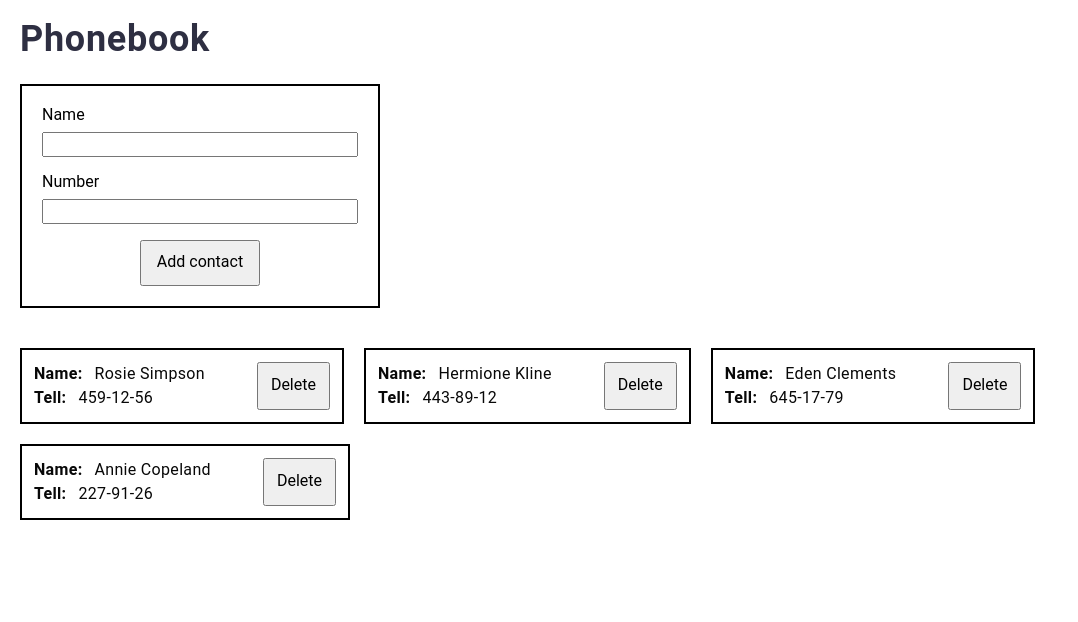
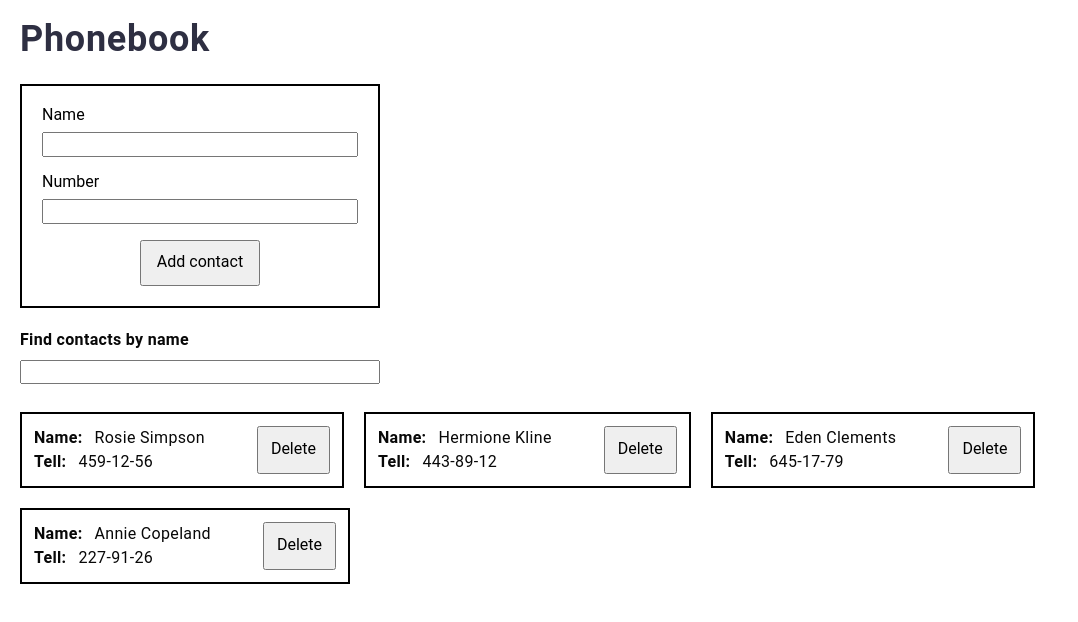
Before and after one commit to OlhaMasl/goit-react-hw-03, a React (Vite) app: page / in a window 1280 px wide. Shown: the top 622 px of the page, without its empty margins (0-1078 px from the left). Built offline with nearby package versions, Linux system fonts and the light colour scheme.

Commit message:
add SearchBox

```diff
--- a/src/components/App.jsx
+++ b/src/components/App.jsx
@@ -3,11 +3,13 @@ import "../index.css"
 import initialContacts from "../contacts.json"
 import ContactList from "./ContactList/ContactList"
 import ContactForm from "./ContactForm/ContactForm";
+import SearchBox from "./SearchBox/SearchBox";
 
 
 const App = () => {
 
   const [contacts, setContacts] = useState(initialContacts);
+  const [filter, setFilter] = useState("");
 
  const addContact = (newContact) => {
     setContacts((prevContacts) => {
@@ -19,14 +21,15 @@ const App = () => {
    setContacts((prevContacts) => {
      return prevContacts.filter((contact) => contact.id !== contactId);
     });
-   };
+  };
+  const filteredContacts = contacts.filter((contact) => contact.name.toLowerCase().includes(filter.toLowerCase()));
 
     return (
     <div className="container">
   <h1 className="title">Phonebook</h1>
   <ContactForm onAdd={addContact} />
-  {/* <SearchBox /> */}
-        <ContactList contacts={contacts} onDelete={deleteContact} />
+        <SearchBox value={filter} onFilter={setFilter} />
+        <ContactList contacts={filteredContacts} onDelete={deleteContact} />
     </div>
   );
 };
--- a/src/components/ContactForm/ContactForm.jsx
+++ b/src/components/ContactForm/ContactForm.jsx
@@ -4,14 +4,18 @@ import { nanoid } from "nanoid"
 
 const ContactForm = ({ onAdd }) => {
     const initialValues = {
-        id: nanoid(),
         name: "",
         number: "",
     }
 
     const handleSubmit = data => {
         console.log(data);
-        return onAdd(data);
+        return onAdd({
+            id: nanoid(),
+            name: data.name,
+            number: data.number,
+            }
+        );
     }
 
     return (
--- a/src/components/ContactForm/ContactForm.module.css
+++ b/src/components/ContactForm/ContactForm.module.css
@@ -1,7 +1,7 @@
 .form {
     padding: 20px;
     border: 2px solid black;
-    margin-bottom: 40px;
+    margin-bottom: 20px;
     display: flex;
     flex-direction: column;
     gap: 16px;
--- a/src/components/SearchBox/SearchBox.jsx
+++ b/src/components/SearchBox/SearchBox.jsx
@@ -0,0 +1,12 @@
+import s from "./SearchBox.module.css"
+
+const SearchBox = ({value, onFilter}) => {
+    return (
+        <div className={s.searchWrapper }>
+            <p className={s.searchTitle }>Find contacts by name</p>
+            <input type="text" value={value} onChange={(e) => onFilter(e.target.value)} className={s.searchInput } />
+        </div>
+    );
+};
+
+export default SearchBox;
--- a/src/components/SearchBox/SearchBox.module.css
+++ b/src/components/SearchBox/SearchBox.module.css
@@ -0,0 +1,18 @@
+.searchWrapper {
+  margin-bottom: 28px;
+}
+
+.searchTitle {
+    color: #080808;
+    font-size: 16px;
+    font-weight: 400;
+    line-height: 1.5;
+    letter-spacing: 0.02em;
+    font-weight: bold;
+    margin-bottom: 8px;
+}
+
+.searchInput {
+   height: 24px;
+   width: 360px;
+}
```
